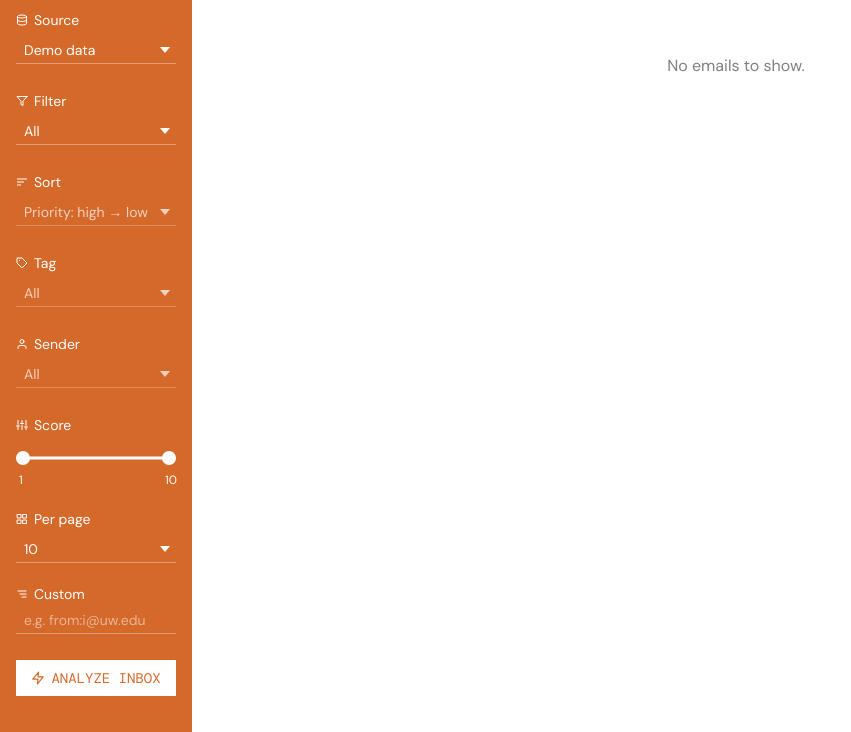
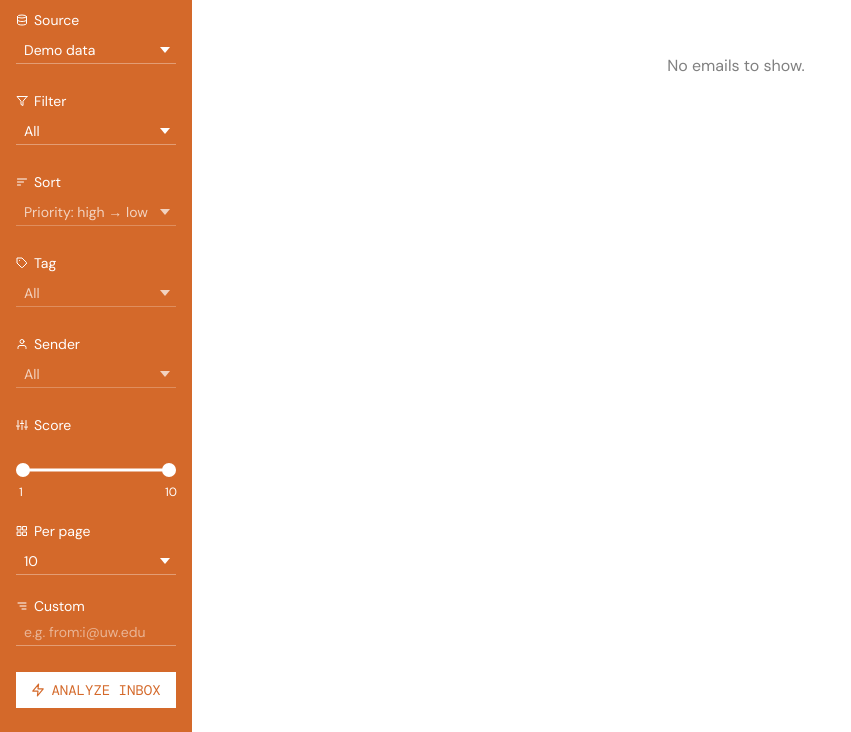
Before and after one commit to shjiex/HCDE-310-Final-Project, a Flask app: template templates/index.html in a window 1280 px wide. Shown: the part 68-800 px from the top of the page, without its empty margins (0-851 px from the left). Run offline with Flask 3, Linux system fonts and the light colour scheme; the template is opened without the code that fills it, so the values that code supplies are empty; parts of the project's set-up code (start-up, migrations or seed data) failed here and were passed over.

Commit message:
3rd draft

```diff
--- a/static/styles.css
+++ b/static/styles.css
@@ -211,10 +211,6 @@ h1 {
   display: flex;
   align-items: center;
   gap: 6px;
-}
-
-.control-panel label:has(.score-range-wrap) {
-  gap: 0px;
 }
 
 .control-panel select {
@@ -724,7 +720,7 @@ h1 {
   --score-thumb-size: 14px;
   position: relative;
   height: 48px;
-  margin: 0;
+  margin: 4px 0 0;
 }
 
 .score-range-track {
```
